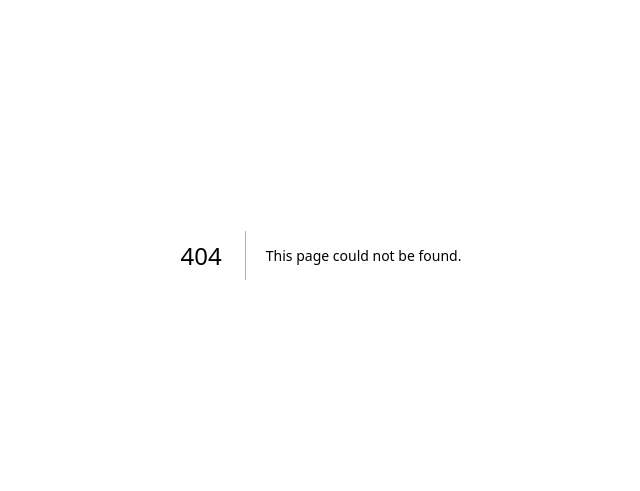
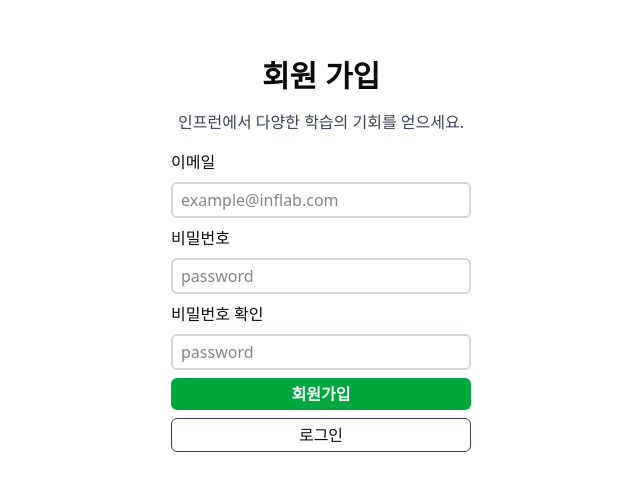
Before and after one commit to scorbiclife/inflearn-clone, a Next.js app in the folder frontend/: page /signup in a window 1280 px wide. Before the commit this address had no page. Shown: the part 145-636 px from the top of the page, without its empty margins (319-959 px from the left). Built offline with nearby package versions, Linux system fonts and the light colour scheme.

Commit message:
feat(fe): implement basic login flow with next-auth

```diff
--- /dev/null
+++ b/frontend/src/app/(auth)/signin/page.tsx
@@ -0,0 +1,62 @@
+"use client";
+
+import Link from "next/link";
+import { useState } from "react";
+import { signIn } from "next-auth/react";
+
+export default function SignInPage() {
+  const [email, setEmail] = useState("");
+  const [password, setPassword] = useState("");
+
+  const handleSubmit = async (e: React.FormEvent<HTMLFormElement>) => {
+    e.preventDefault();
+    signIn("credentials", {
+      email,
+      password,
+      redirectTo: "/",
+    });
+  };
+
+  return (
+    <div className="flex flex-col justify-center items-center h-screen gap-4">
+      <h1 className="text-3xl font-bold">Login</h1>
+      <p className="text-gray-700">인프런 계정으로 로그인할 수 있어요.</p>
+
+      <form
+        onSubmit={handleSubmit}
+        className="flex flex-col gap-2 min-w-[300px]">
+        <label htmlFor="email">이메일</label>
+        <input
+          type="email"
+          name="email"
+          id="email"
+          placeholder="example@inflab.com"
+          value={email}
+          onChange={(e) => setEmail(e.target.value)}
+          className="px-2 py-1 border border-2 rounded-sm border-gray-300"
+        />
+        <label htmlFor="password">비밀번호</label>
+        <input
+          type="password"
+          name="password"
+          id="password"
+          value={password}
+          onChange={(e) => setPassword(e.target.value)}
+          placeholder="password"
+          className="px-2 py-1 border border-2 rounded-sm border-gray-300"
+        />
+        <button
+          type="submit"
+          className="px-2 py-1 rounded-sm bg-green-600 text-white font-bold hover:bg-green-500">
+          로그인
+        </button>
+
+        <Link
+          href="/signup"
+          className="px-2 py-1 rounded-sm text-center border border-1 border-gray-700">
+          회원가입
+        </Link>
+      </form>
+    </div>
+  );
+}
--- /dev/null
+++ b/frontend/src/app/(auth)/signup/page.tsx
@@ -0,0 +1,83 @@
+"use client";
+
+import { signUp } from "@/app/actions/auth-actions";
+import Link from "next/link";
+import { redirect } from "next/navigation";
+import { useState } from "react";
+
+export default function SignUpPage() {
+  const [email, setEmail] = useState("");
+  const [password, setPassword] = useState("");
+  const [passwordConfirm, setPasswordConfirm] = useState("");
+
+  const handleSubmit = async (e: React.FormEvent<HTMLFormElement>) => {
+    e.preventDefault();
+
+    if (password !== passwordConfirm) {
+      alert("비밀번호와 비밀번호 확인 문자가 일치하지 않습니다!");
+      return;
+    }
+
+    const result = await signUp({ email, password });
+    if (result.status === "ok") {
+      redirect("/signin");
+    }
+    if (result.status === "error") {
+      alert(result.message);
+    }
+    alert("알 수 없는 오류입니다.")
+  };
+
+  return (
+    <div className="flex flex-col justify-center items-center h-screen gap-4">
+      <h1 className="text-3xl font-bold">회원 가입</h1>
+      <p className="text-gray-700">인프런에서 다양한 학습의 기회를 얻으세요.</p>
+
+      <form
+        onSubmit={handleSubmit}
+        className="flex flex-col gap-2 min-w-[300px]">
+        <label htmlFor="email">이메일</label>
+        <input
+          type="email"
+          name="email"
+          id="email"
+          placeholder="example@inflab.com"
+          value={email}
+          onChange={(e) => setEmail(e.target.value)}
+          className="px-2 py-1 border border-2 rounded-sm border-gray-300"
+        />
+        <label htmlFor="password">비밀번호</label>
+        <input
+          type="password"
+          name="password"
+          id="password"
+          value={password}
+          onChange={(e) => setPassword(e.target.value)}
+          placeholder="password"
+          className="px-2 py-1 border border-2 rounded-sm border-gray-300"
+        />
+        <label htmlFor="passwordConfirm">비밀번호 확인</label>
+        <input
+          type="password"
+          name="passwordConfirm"
+          id="passwordConfirm"
+          value={passwordConfirm}
+          onChange={(e) => setPasswordConfirm(e.target.value)}
+          placeholder="password"
+          className="px-2 py-1 border border-2 rounded-sm border-gray-300"
+        />
+        <button
+          type="submit"
+          className="px-2 py-1 rounded-sm bg-green-600 text-white font-bold hover:bg-green-500">
+          회원가입
+        </button>
+
+        <Link
+          href="/signin"
+          className="px-2 py-1 rounded-sm text-center border border-1 border-gray-700">
+          로그인
+        </Link>
+      </form>
+    </div>
+  );
+}
--- /dev/null
+++ b/frontend/src/app/actions/auth-actions.ts
@@ -0,0 +1,39 @@
+"use server";
+
+import { hashPassword } from "@/lib/password-utils";
+import { prisma } from "@/prisma";
+import { redirect } from "next/navigation";
+
+type Params = { email: string; password: string };
+
+export async function signUp({ email, password }: Params) {
+  try {
+    const existingUser = await prisma.user.findFirst({
+      where: {
+        email,
+      },
+    });
+
+    if (existingUser) {
+      return {
+        status: "error",
+        message: "이미 존재하는 이메일입니다.",
+      } as const;
+    }
+
+    const user = await prisma.user.create({
+      data: {
+        email,
+        hashedPassword: hashPassword(password),
+      },
+    });
+
+    if (user) {
+      return { status: "ok" } as const;
+    }
+    return { status: "error", message: "알 수 없는 오류입니다." } as const;
+  } catch (error) {
+    console.error(error);
+    return { status: "error", message: "회원가입에 실패했습니다." } as const;
+  }
+}
--- a/frontend/src/app/page.tsx
+++ b/frontend/src/app/page.tsx
@@ -1,5 +1,33 @@
-import Image from "next/image";
+import { auth, signOut } from "@/auth";
+import Link from "next/link";
 
-export default function Home() {
-  return <div>Inflearn Clone</div>;
+export default async function Home() {
+  const session = await auth();
+  if (session?.user) {
+    return (
+      <div>
+        <p>{`현재 로그인한 유저는 ${session.user.email}입니다.`}</p>
+        <SignOut />
+      </div>
+    );
+  } else {
+    return (
+      <div>
+        <p>현재 로그인 상태가 아닙니다.</p>
+        <Link href="/signin">로그인</Link>
+      </div>
+    )
+  }
 }
+
+export function SignOut() {
+  async function handleSubmit() {
+    "use server";
+    await signOut();
+  }
+  return (
+    <form action={handleSubmit}>
+      <button type="submit">로그아웃</button>
+    </form>
+  );
+}
```
